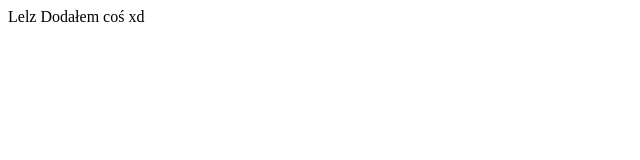
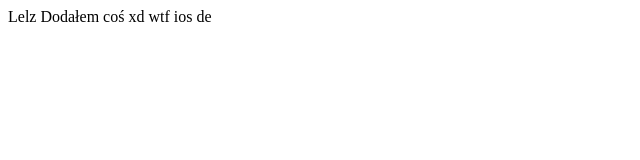
Before and after one commit to Identifinity/cjkomepl, a plain HTML site: page index.html in a window 1280 px wide. Shown: the full height of the page, 0-640 px from the left. Drawn offline with Linux system fonts and the light colour scheme.

Commit message:
Dodano kolejną bezsensowną linijkę

```diff
--- a/index.html
+++ b/index.html
@@ -7,5 +7,8 @@
   <body>
     Lelz
     Dodałem coś xd
+
+    wtf
+    ios de
   </body>
 </html>
```
